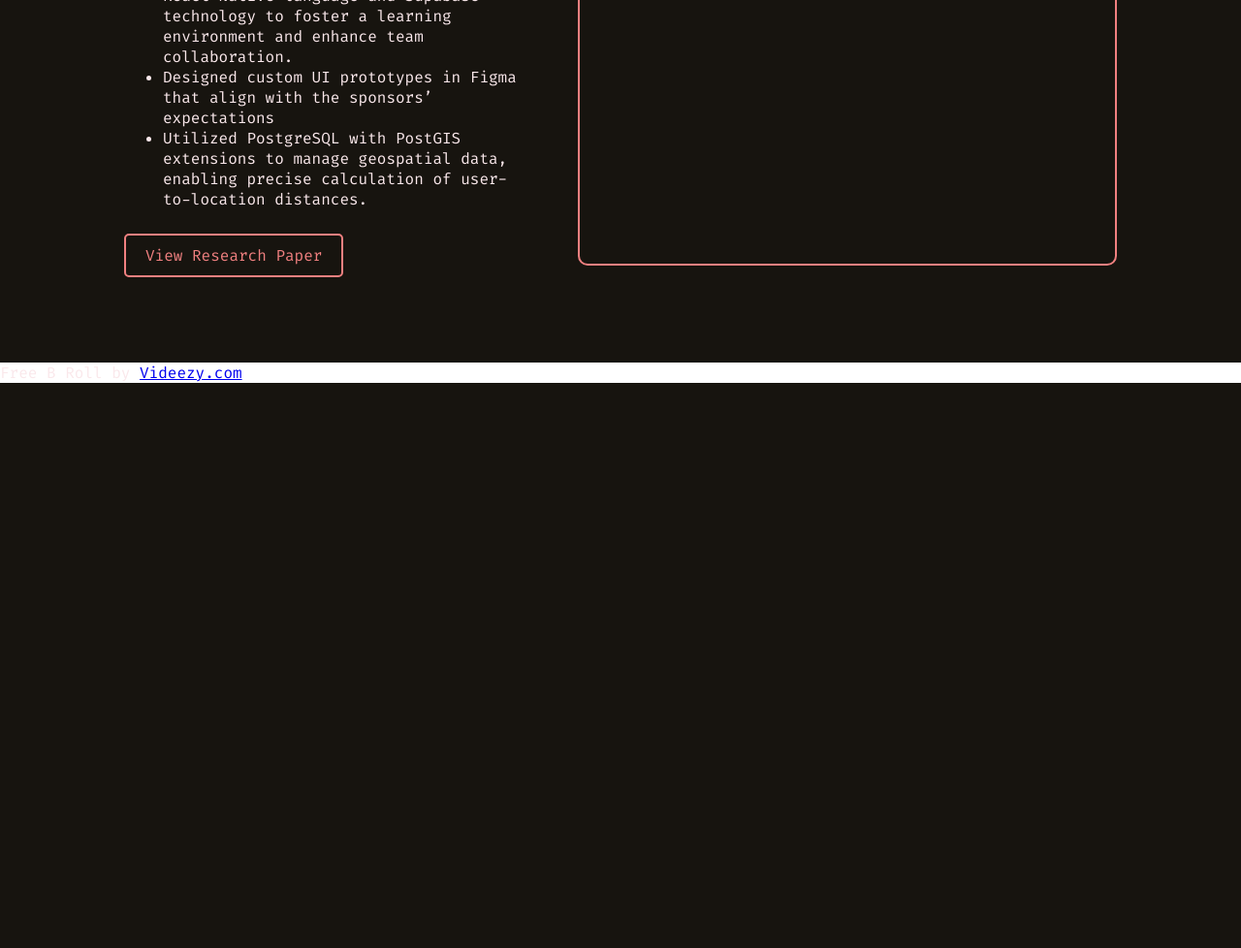
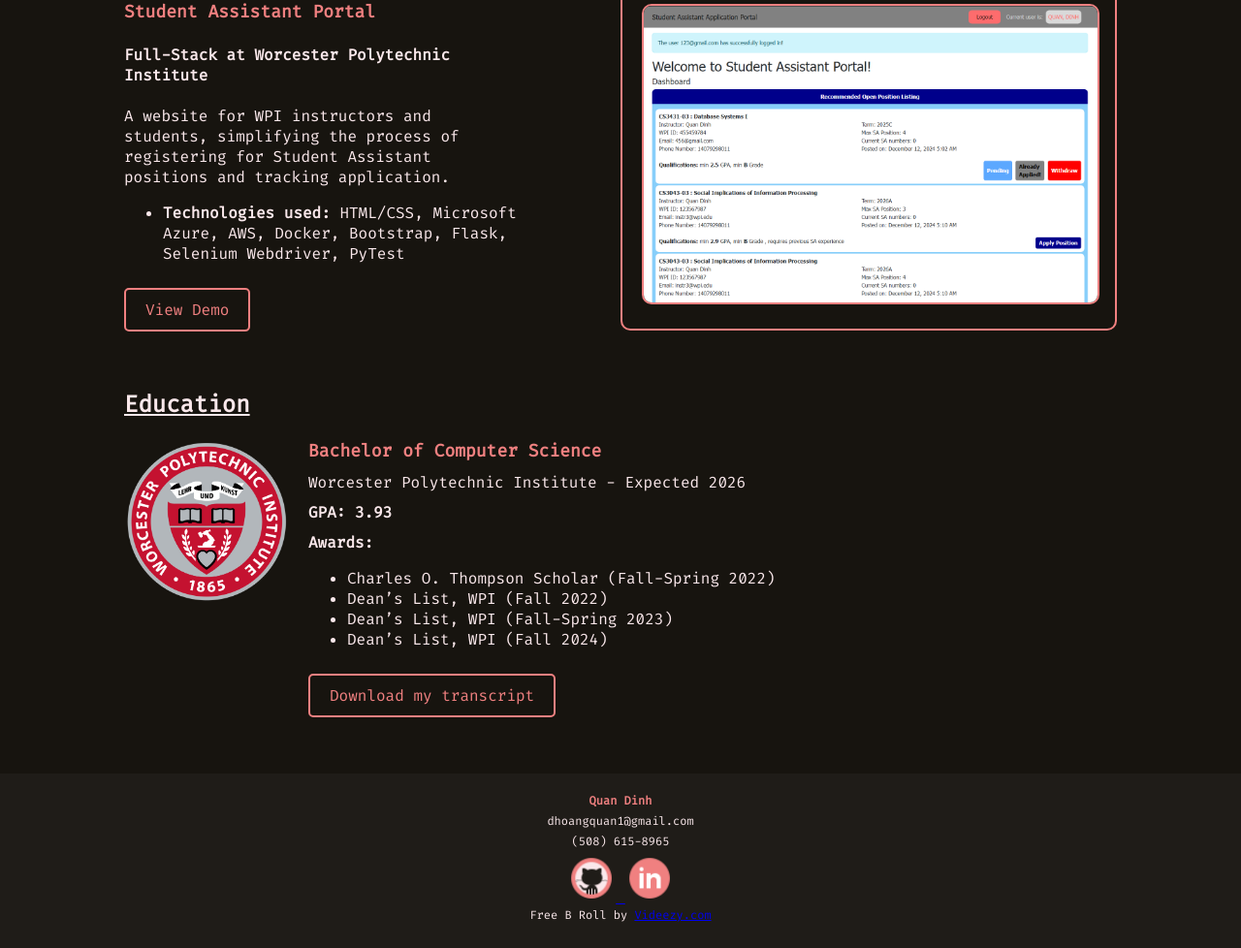
Before and after one commit to dhoangquan1/dhoangquan1.github.io, a Flask app: page / in a window 1280 px wide. Shown: the part 1386-2364 px from the top of the page at 97% size. Before the commit the page ends 1781 px from the top, so only its background shows below. Run offline with Flask 3, Linux system fonts and the light colour scheme.

Commit message:
Added project2, education, and contacts

```diff
--- a/static/style.css
+++ b/static/style.css
@@ -3,17 +3,18 @@
     padding: 0;
     font-family: 'Fira Code';
     color: #FAE8EB;
+    background-color: #17140f;
     scroll-behavior: smooth;
 }
 
 h1 {
-    font-size: 50px;
+    font-size: 40px;
 }
 h2 {
-    font-size: 30px;
+    font-size: 24px;
 }
 h3 {
-    font-size: 24px;
+    font-size: 18px;
 }
 
 .NavBar {
@@ -37,7 +38,7 @@
     color: #FAE8EB;
     text-align: center;
     padding: 14px 16px;
-    font-size: 18px;
+    font-size: 16px;
     text-decoration: none;
 }
 
@@ -58,6 +59,11 @@
     border-style: solid;
 }
 
+
+.download-button:hover {
+    background-color: #FAE8EB;
+}
+
 section {
     background-color: #17140f;
     padding: 20px 10% 20px 10%;
@@ -69,6 +75,11 @@
     position: relative;
     padding: 0;
 }
+#section4 {
+    margin-top: 50px;
+    background-color: #1F1C18;
+}
+
 .video-background {
     top: 0;
     left: 0;
@@ -90,6 +101,7 @@
     color: lightcoral;
 }
 
+@media screen and (min-width: 1200px) {
     .project-container {
         width: 100%;
         margin: 0;
@@ -106,8 +118,13 @@
         float:left;
         margin:0;
         width: 50%;
+
+    }
+
+}
+
+.project-imagebox {
     padding: 20px;
-
     border-radius: 10px;
     border-color: lightcoral;
     border-style: solid;
@@ -123,3 +140,66 @@
     border-width: 2px;
     overflow: hidden;
 }
+
+.project-web {
+    width: 100%;
+    object-fit: contain;
+    border-radius: 10px;
+    border-color: lightcoral;
+    border-style: solid;
+    border-width: 2px;
+    overflow: hidden;
+}
+
+.edu-container {
+    display: flex;
+    gap: 20px;
+}
+
+.edu-logo {
+    width: 170px;
+    height: 170px;
+    object-fit: contain;
+}
+
+.edu-title {
+    margin-top: 0px;
+    margin-bottom: 10px;
+    font-size: 18px;
+    color: lightcoral;
+}
+
+.edu-text {
+    margin-top: 0px;
+    margin-bottom: 10px;
+    font-size: 16px;
+}
+
+.contact-container {
+    height: 140px;
+    justify-content: center;
+    text-align: center;
+}
+
+.contact-container p {
+    margin-top: 0px;
+    margin-bottom: 5px;
+    font-size: 12px;
+}
+
+.contact-socials-container{
+    display: flex;
+}
+
+.social-logo{
+    height: auto;
+    width: 50px;
+}
+
+.social-logo:hover {
+    transform: scale(1.20);
+}
+
+.credit-link {
+    font-size: 8px;
+}
--- /dev/null
+++ b/templates/_project1.html
@@ -0,0 +1,36 @@
+<div class="project-container">
+    <div class="left-container">
+        <h3 class="red-text">Explore Your Rivers App</h3>
+        <h4>Full-Stack at Massachusetts Rivers Alliance</h4>
+
+        <p>
+            A cross-platform mobile app that promotes
+            recreational activities around Massachusetts
+            and spreads awareness on local environmental issues.
+        </p>
+        <ul>
+            <li><b>Technologies used:</b> Built with Supabase, Expo-React Native, PostgreSQL (+ PostGIS extension), Figma</li>
+        </ul>
+        </br>
+        <a href="https://digital.wpi.edu/show/hx11xk70g" target="_blank" class="download-button">
+            View Research Paper
+        </a>
+    </div>
+    </br>
+    </br>
+    <div class="right-container">
+        <div class="project-imagebox">
+            <div style="display: flex; justify-content: space-between">
+                <img class="project-phone" src="static/p1/Front.PNG"/>
+                <video class="project-phone" autoplay muted loop>
+                    <source src="static/p1/Demo 1.mp4" type="video/mp4">
+                    Your browser does not support the video tag.
+                </video>
+                <video class="project-phone" autoplay muted loop>
+                    <source src="static/p1/Demo 2.mp4" type="video/mp4">
+                    Your browser does not support the video tag.
+                </video>
+            </div>
+        </div>
+    </div>
+</div>
--- /dev/null
+++ b/templates/_project2.html
@@ -0,0 +1,29 @@
+<div class="project-container">
+    <div class="left-container">
+        <h3 class="red-text">Student Assistant Portal</h3>
+        <h4>Full-Stack at Worcester Polytechnic Institute</h4>
+
+        <p>
+            A website for WPI instructors and students,
+            simplifying the process of registering for
+            Student Assistant positions and tracking application.
+        </p>
+        <ul>
+            <li>
+                <b>Technologies used:</b> HTML/CSS, Microsoft Azure,
+                AWS, Docker, Bootstrap, Flask, Selenium Webdriver, PyTest
+            </li>
+        </ul>
+        </br>
+        <a href="https://www.youtube.com/watch?v=QM9rUlFLYIs" target="_blank" class="download-button">
+            View Demo
+        </a>
+    </div>
+    </br>
+    </br>
+    <div class="right-container">
+        <div class="project-imagebox">
+            <img class="project-web" src="static/p2/Front.PNG"/>
+        </div>
+    </div>
+</div>
--- a/templates/base.html
+++ b/templates/base.html
@@ -9,11 +9,10 @@
 
     <body>
         <ul class="NavBar">
-            <li><a href="#section5">Achievements</a></li>
-            <li><a href="#section4">Education</a></li>
-            <li><a href="#section3">Projects</a></li>
-            <li><a href="#section2">Skills</a></li>
-            <li><a href="#section1">About</a></li>
+            <li><a href="#section4">Contacts</a></li>
+            <li><a href="#section3">Education</a></li>
+            <li><a href="#section2">Projects</a></li>
+            <li><a href="#section1">Home</a></li>
         </ul>
 
         <div style="margin-top: 46px;">
--- /dev/null
+++ b/templates/contact.html
@@ -0,0 +1,18 @@
+{% block content %}
+
+    <div class="contact-container">
+        <p class="red-text"> <b>Quan Dinh</b> </p>
+        <p> dhoangquan1@gmail.com</p>
+        <p> (508) 615-8965 </p>
+        <div class="contact-social-container">
+            <a href="https://github.com/dhoangquan1" target="_blank">
+                <img class="social-logo" src="static/symbols/github.png">
+            </a>
+            <a href="https://www.linkedin.com/in/quan-dinh-baa666263/" target="_blank">
+                <img class="social-logo" src="static/symbols/linkedin.png">
+            </a>
+        </div>
+        <p class="credit-link"> Free B Roll by <a href="http://www.videezy.com/">Videezy.com</a> </p>
+    </div>
+
+{% endblock %}
--- a/templates/education.html
+++ b/templates/education.html
@@ -0,0 +1,25 @@
+{% block content %}
+    <h2><u>Education</u></h2>
+    <div class="edu-container">
+        <div>
+            <image class="edu-logo" src="static/wpi.png">
+        </div>
+        <div>
+            <p class="edu-title"><b>Bachelor of Computer Science</b></p>
+            <p class="edu-text">Worcester Polytechnic Institute - Expected 2026</p>
+            <p class="edu-text"><b>GPA: 3.93</b></p>
+            <p class="edu-text"><b>Awards:</b></p>
+            <ul>
+                <li>Charles O. Thompson Scholar (Fall-Spring 2022)</li>
+                <li>Dean’s List, WPI (Fall 2022)</li>
+                <li>Dean’s List, WPI (Fall-Spring 2023)</li>
+                <li>Dean’s List, WPI (Fall 2024)</li>
+            </ul>
+            <br>
+            <a href="static/Transcript.pdf" download="Transcript.pdf" class="download-button">
+                Download my transcript
+            </a>
+        </div>
+    </div>
+
+{% endblock %}
--- a/templates/index.html
+++ b/templates/index.html
@@ -7,19 +7,16 @@
             {% include "about.html" %}
         </section>
         <section id="section2">
-            {% include "skill.html" %}
+            {% include "project.html" %}
         </section>
         <section id="section3">
-            {% include "project.html" %}
+            {% include "education.html" %}
         </section>
         <section id="section4">
-            {% include "education.html" %}
-        </section>
-        <section id="section5">
-            {% include "achievement.html" %}
+            {% include "contact.html" %}
         </section>
     </div>
 
-    Free B Roll by <a href="http://www.videezy.com/">Videezy.com</a>
+
 </div>
 {% endblock %}
--- a/templates/project.html
+++ b/templates/project.html
@@ -1,48 +1,8 @@
 {% block content %}
     <h2><u>Projects</u></h2>
 
-    <div class="project-container">
-        <div class="left-container">
-            <h3 class="red-text">Explore Your Rivers App</h3>
-            <h4>Full-Stack at Massachusetts Rivers Alliance</h4>
-            <p>
-                Developed a cross-platform mobile app using Expo
-                that promotes recreational activities around Massachusetts
-                and spreads awareness on local environmental issues.
-            </p>
-            <ul>
-                <li>
-                    Mentored and trained 3 teammates on React Native language
-                    and Supabase technology to foster a learning environment
-                    and enhance team collaboration.
-                </li>
-                <li>
-                    Designed custom UI prototypes in Figma that align with
-                    the sponsors’ expectations
-                </li>
-                <li>
-                    Utilized PostgreSQL with PostGIS extensions to manage
-                    geospatial data, enabling precise calculation of user-to-location
-                    distances.
-                </li>
-            </ul>
-            </br>
-            <a href="https://digital.wpi.edu/show/hx11xk70g" target="_blank" class="download-button">
-                View Research Paper
-            </a>
-        </div>
-        <div class="right-container">
-            <div style="display: flex; justify-content: space-between">
-                <img class="project-phone" src="static/p1/Front.PNG"/>
-                <video class="project-phone" autoplay muted loop>
-                    <source src="static/p1/Demo 1.mp4" type="video/mp4">
-                    Your browser does not support the video tag.
-                </video>
-                <video class="project-phone" autoplay muted loop>
-                    <source src="static/p1/Demo 2.mp4" type="video/mp4">
-                    Your browser does not support the video tag.
-                </video>
-            </div>
-        </div>
-    </div>
+    {% include "_project1.html"%}
+    <hr style="width:40%; margin-bottom: 30px; margin-top: 30px">
+    {% include "_project2.html"%}
+
 {% endblock %}
--- a/templates/skill.html
+++ /dev/null
@@ -1,3 +0,0 @@
-{% block content %}
-    <h2>Skills</h2>
-{% endblock %}
```
Also changed, not shown: static/p2/Front.png (added), static/symbols/email.png (added), static/symbols/github.png (added), static/symbols/linkedin.png (added), static/symbols/phone.png (added), static/wpi.png (added), templates/achievement.html (deleted), 1 other file. Lines whose indentation alone changed are shown as unchanged.
